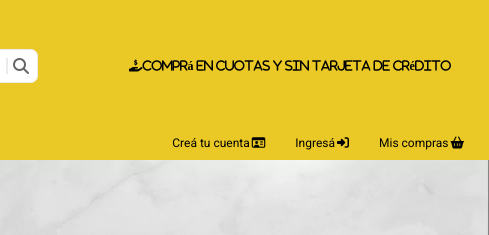
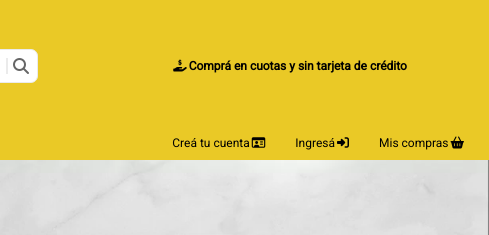
Before and after one commit to defealvarez/mercadoliebre, a website: page views/home.html in a window 1280 px wide. Shown: the top 235 px of the page, 791-1280 px from the left. Drawn offline with Linux system fonts and the light colour scheme; files whose address does not match are found by name.

Commit message:
corregido font del slogan del header

```diff
--- a/public/css/styles.css
+++ b/public/css/styles.css
@@ -63,7 +63,7 @@ div.logo {
     color: #666;
 }
 
-.header-subtitle {
+h2.header-subtitle {
     width: 100%;
     text-align: center;
     padding: 15px;
@@ -288,7 +288,7 @@ footer section article i {
         border-radius: 7px;
     }
 
-    .header-subtitle {
+    h2.header-subtitle {
         width: 30%;
         text-align: end;
         padding: 15px 0;
@@ -344,10 +344,14 @@ footer section article i {
 
 @media (min-width: 769px){
 
-    .header-subtitle {
+    h2.header-subtitle {
         text-align: center;
         padding: 15px;
         font-size: 12px;
+    }
+
+    h2.header-subtitle i {
+        margin-right: 2px;
     }
 
     .nav {
--- a/views/home.html
+++ b/views/home.html
@@ -25,7 +25,7 @@
                         <i class="fas fa-search lupa"></i>
                     </div>
 
-                    <p class="header-subtitle"><i class="fas fa-hand-holding-usd">Comprá en cuotas y sin tarjeta de crédito</i></p>
+                    <h2 class="header-subtitle"><i class="fas fa-hand-holding-usd"></i>Comprá en cuotas y sin tarjeta de crédito</h2>
 
             </div>
 
```
Also changed, not shown: views/login.html (+1 -1 lines), views/register.html (+1 -1 lines).
